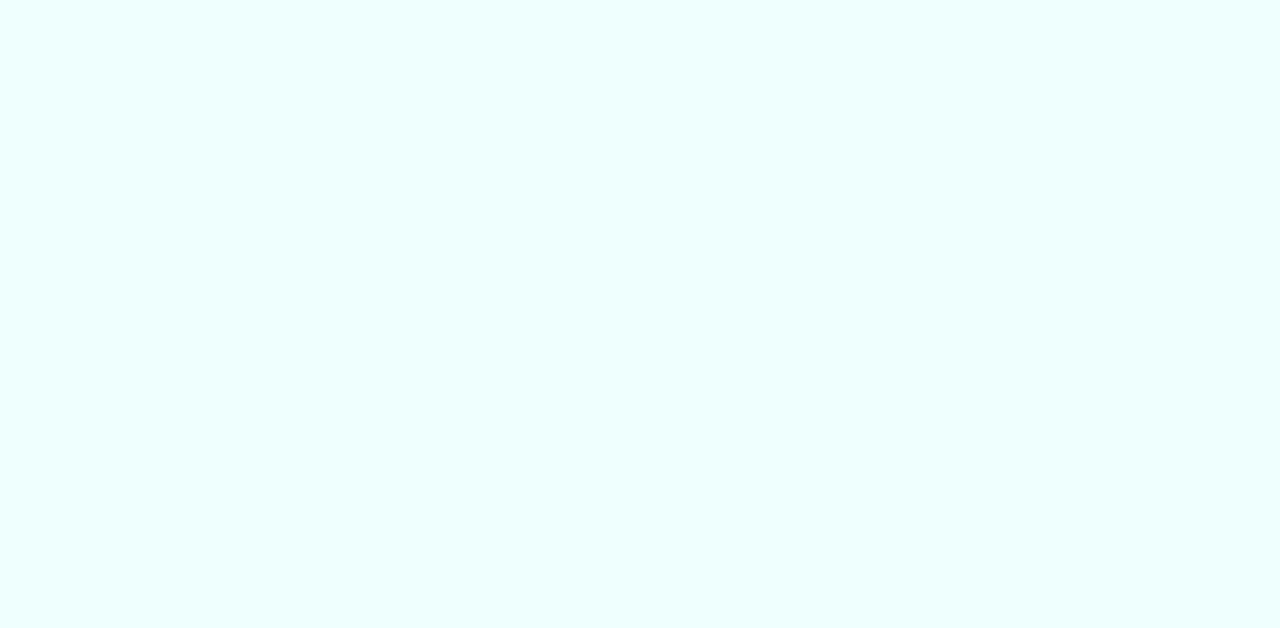
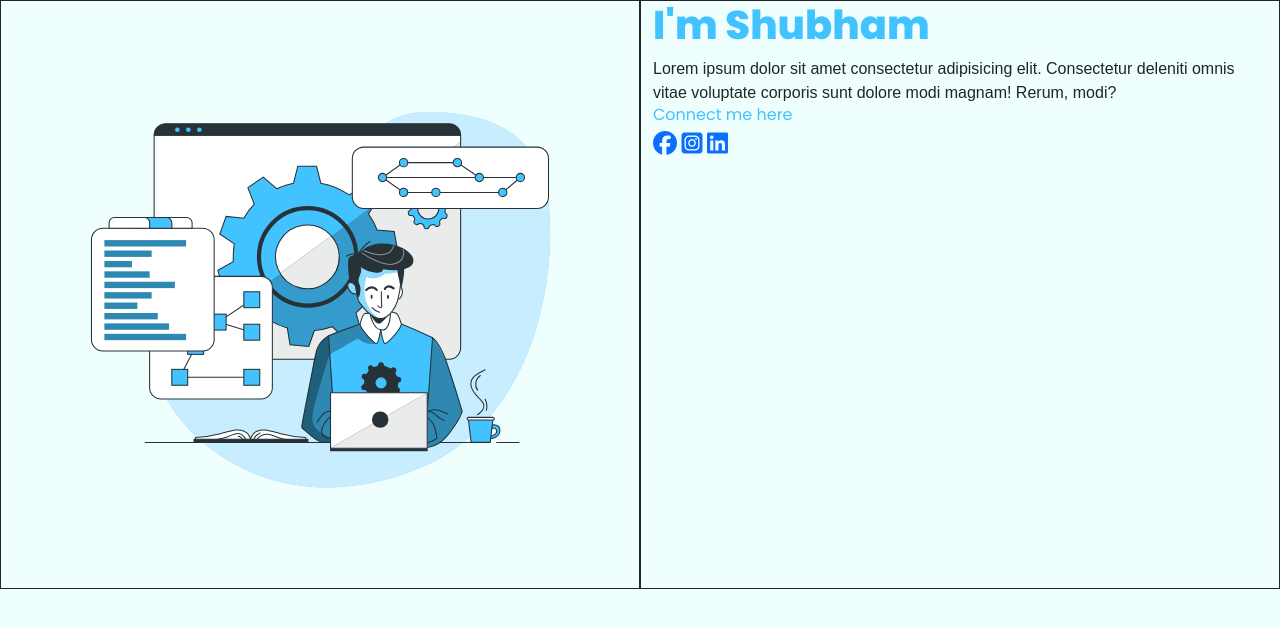
Before and after one commit to ShubhamVerma453/WeatherSite, a plain HTML site: page html/aboutMe.html in a window 1280 px wide. Drawn offline with nearby package versions, Linux system fonts and the light colour scheme; a web font is replaced by a local one.

Commit message:
fixing footer link css and some aboutMe page

```diff
--- a/html/aboutMe.html
+++ b/html/aboutMe.html
@@ -10,8 +10,32 @@
     <!-- --------------   Local CSS    --------------------  -->
     <link rel="stylesheet" href="css/style.css">
     <link rel="stylesheet" href="css/aboutMe.css">
+    <!-- --------------   FontAwesome   ---------------------- -->
+    <script src="https://kit.fontawesome.com/268cba23ed.js" crossorigin="anonymous"></script>
+    <!-- -----------------  Google Fonts ------------------ -->
+    <link rel="preconnect" href="https://fonts.googleapis.com">
+    <link rel="preconnect" href="https://fonts.gstatic.com" crossorigin>
+    <link href="https://fonts.googleapis.com/css2?family=Andika&family=Poppins:wght@400;800&display=swap"
+        rel="stylesheet">
 </head>
 <body>
 
+    <div class="row">
+        <div class="col-md-6 col-sm-12 myImg">
+             <img src="img/boy.svg" alt="" srcset="">
+
+        </div>
+        <div class="col-md-6 col-sm-12 myIntro">
+            <h1>I'm Shubham</h1>
+            <p>Lorem ipsum dolor sit amet consectetur adipisicing elit. Consectetur deleniti omnis vitae voluptate corporis sunt dolore modi magnam! Rerum, modi?</p>
+            <h6 class="normal-font">Connect me here</h6>
+            <div class="social-box">
+                <a href="" class="footer-link"><i class="fa-brands fa-facebook fa-xl"></i></a>
+                <a href="" class="footer-link"><i class="fa-brands fa-square-instagram fa-xl"></i></a>
+                <a href="" class="footer-link"><i class="fa-brands fa-linkedin fa-xl"></i></a>
+            </div>
+        </div>
+    </div>
+
 </body>
 </html>
--- a/html/css/aboutMe.css
+++ b/html/css/aboutMe.css
@@ -0,0 +1,7 @@
+.myImg{
+    border: 1px solid;
+    padding: 3% 5%;
+}
+.myIntro{
+    border: 1px solid;
+}
--- a/html/css/index.css
+++ b/html/css/index.css
@@ -51,10 +51,14 @@ footer{
 }
 .footer-link{
     margin: .5rem;
+    color: #EFFFFD;
 }
 .normal-font{
     color: white;
 }
+/* a{
+    color: #EFFFFD;
+} */
 
 @media (max-width:991px) {
     .weather-card{
--- a/html/css/style.css
+++ b/html/css/style.css
@@ -4,9 +4,6 @@
 }
 p{
     margin: 0;
-}
-a{
-    color: #EFFFFD;
 }
 h1, h2, h3, h4, h5, h6{
     font-family: 'Poppins', sans-serif;
```
Also changed, not shown: html/img/boy.svg (added), public/img/boy.svg (added).
